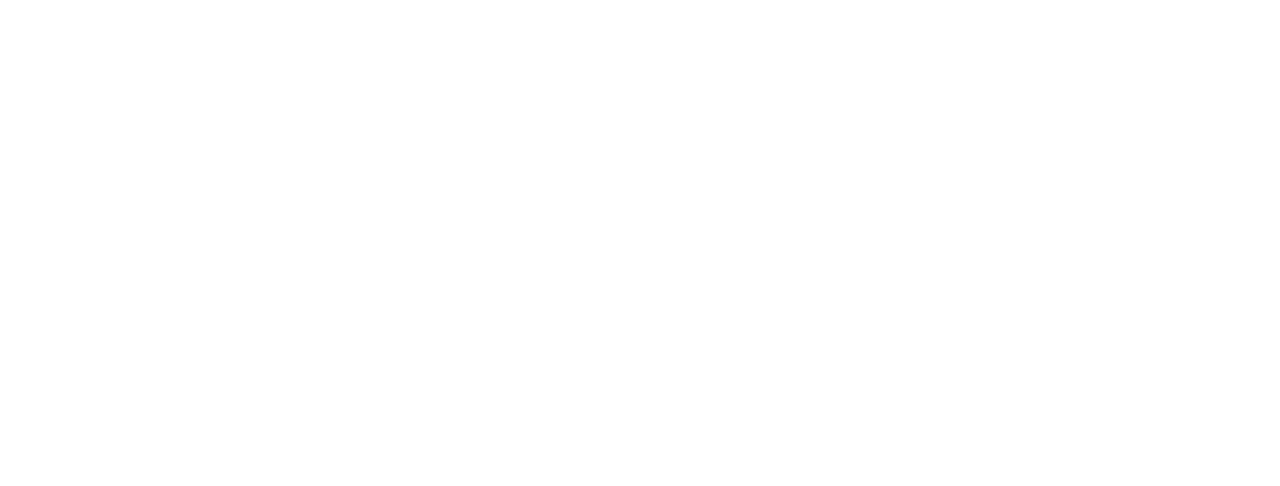
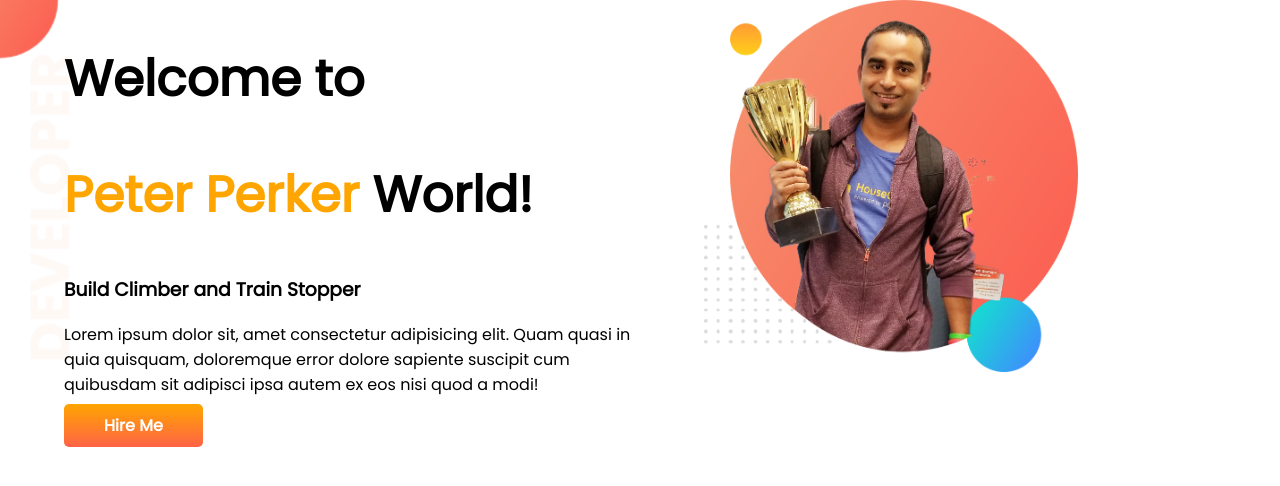
Before and after one commit to shaker09/developer-portfolio2, a plain HTML site: page index.html in a window 1280 px wide. Drawn offline with Linux system fonts and the light colour scheme.

Commit message:
first part done so far

```diff
--- a/index.html
+++ b/index.html
@@ -6,8 +6,25 @@
     <meta name="viewport" content="width=device-width, initial-scale=1.0">
     <title>Shaker Portfolio</title>
     <link rel="stylesheet" href="style.css">
+    <link rel="preconnect" href="https://fonts.googleapis.com">
+    <link rel="preconnect" href="https://fonts.gstatic.com" crossorigin>
+    <link href="https://fonts.googleapis.com/css2?family=Poppins&display=swap" rel="stylesheet">
 </head>
 <body>
+    <section class="top-banner">
+        <div class="half-width">
+            <h1>Welcome to</h1>
+            <h1><span class="orange-color">Peter Perker</span> World!</h1>
+            <h3>Build Climber and Train Stopper</h3>
+            <p>Lorem ipsum dolor sit, amet consectetur adipisicing elit. Quam quasi in quia quisquam, doloremque error dolore sapiente suscipit cum quibusdam sit adipisci ipsa autem ex eos nisi quod a modi!</p>
+            <a class="link-button" target="_blank" href="https://www.google.com/">Hire Me</a>
+        </div>
+        <div class="half-width">
+            <img src="images/jhankar.png" alt="">
+
+        </div>
+
+    </section>
 
 </body>
 </html>
--- a/style.css
+++ b/style.css
@@ -0,0 +1,32 @@
+body{
+    font-family: 'Poppins', sans-serif;
+    margin: 0%;
+}
+h1{
+    font-size: 50px;
+}
+.orange-color{
+    color: orange;
+}
+section{
+    display: flex;
+}
+.half-width{
+    width: 50%;
+    padding-left: 5%;
+}
+.half-width img{
+    width: 65%;
+}
+.link-button{
+    text-decoration: none;
+    background-image: linear-gradient(orange, tomato);
+    color: white;
+    font-weight: 700;
+    padding: 10px 40px;
+    border-radius: 5px;
+}
+.top-banner{
+    background-image: url(images/top-banner.png);
+    background-repeat: no-repeat;
+}
```
Also changed, not shown: images/dream-bg.png (added), images/exp-bg.png (added), images/jhankar.png (added), images/jhankar2.png (added), images/my-bg.png (added), images/my-bg2.png (added), images/top-banner.png (added), 7 other files.
